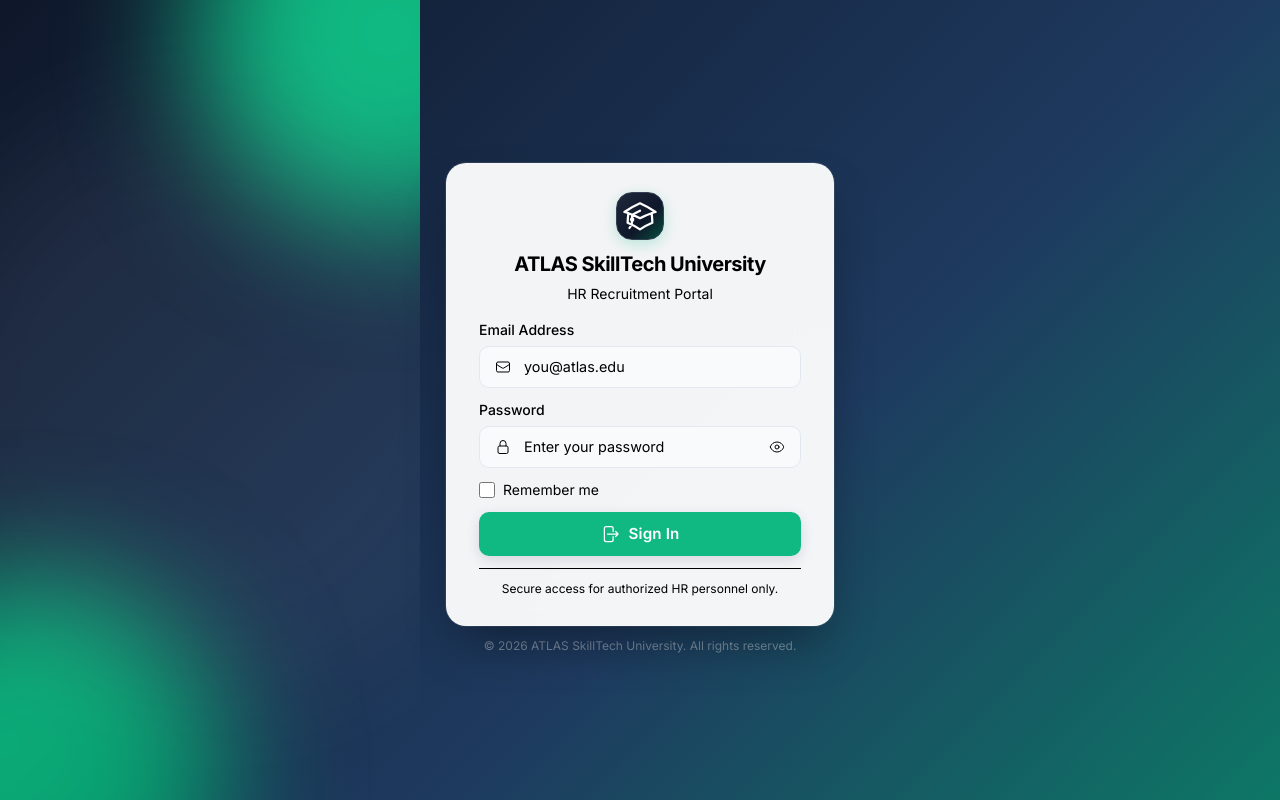
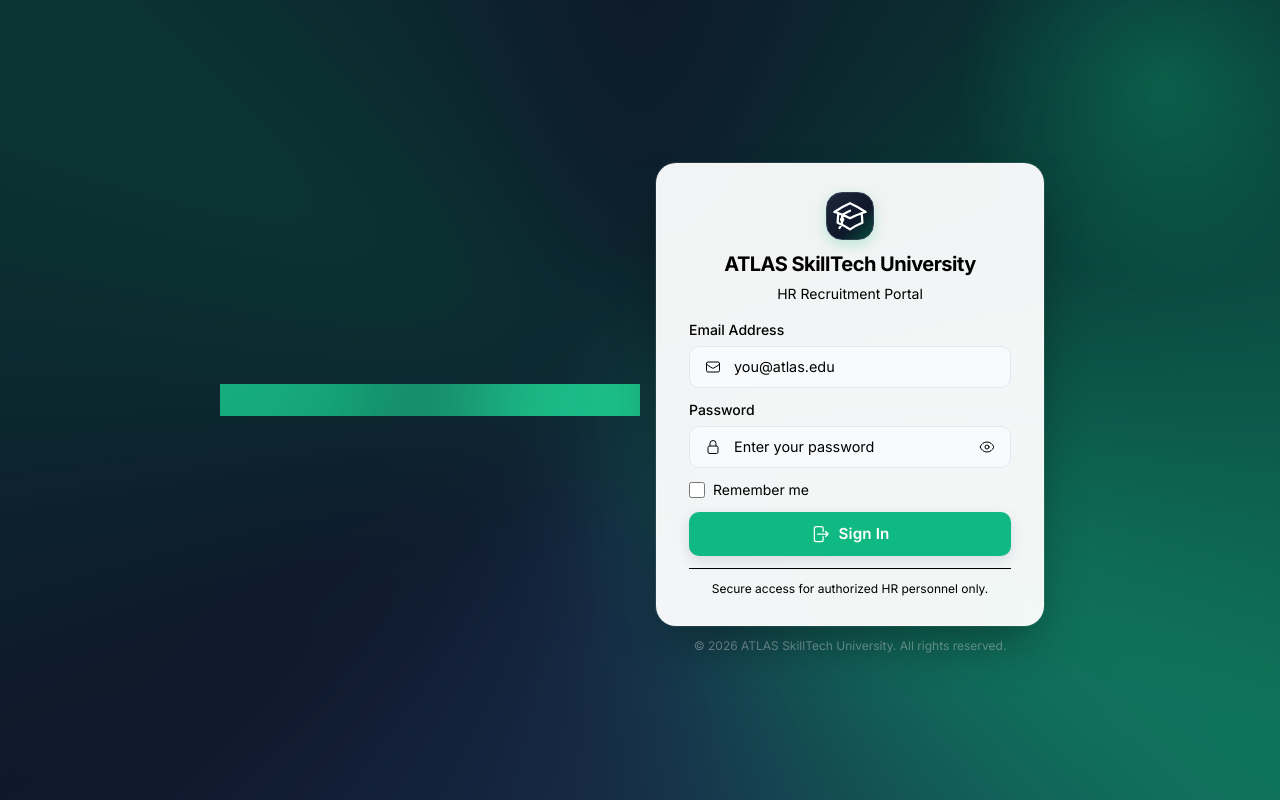
Before and after one commit to atlasskilltech/atlas-recruitment-portal, a Node server app: page /login in a window 1280 px wide. Run offline with Node 20, Linux system fonts and the light colour scheme; some libraries are stand-ins or nearby versions.

Commit message:
Fix login page background: replace broken gradient with animated orbs
The linear-gradient with background-size:300% created visible hard edges
(solid green band on left). Replaced with:
- Dark slate base (#0f172a)
- Conic gradient ::before pseudo-element with blur(80px) for smooth
  color transitions, rotating via animation
- Floating emerald orb ::after with float animation
- Glass morphism login card with z-index above background
- No more hard edges or visible gradient boundaries

https://claude.ai/code/session_017SzGmjJAEfKD9cDcno1EbZ

```diff
--- a/src/public/css/theme-override.css
+++ b/src/public/css/theme-override.css
@@ -379,16 +379,25 @@ input[type="file"].form-input:hover {
 /* ═══ Modern Login Page ═══ */
 @keyframes gradientShift {
   0% { background-position: 0% 50%; }
-  25% { background-position: 100% 50%; }
-  50% { background-position: 100% 100%; }
-  75% { background-position: 0% 100%; }
+  50% { background-position: 100% 50%; }
   100% { background-position: 0% 50%; }
 }
-/* Split layout: left side branding, right side form */
+
+@keyframes float1 {
+  0%,100% { transform: translate(0, 0) scale(1); }
+  33% { transform: translate(30px, -50px) scale(1.1); }
+  66% { transform: translate(-20px, 20px) scale(0.9); }
+}
+
+@keyframes float2 {
+  0%,100% { transform: translate(0, 0) scale(1); }
+  33% { transform: translate(-40px, 30px) scale(1.05); }
+  66% { transform: translate(25px, -40px) scale(0.95); }
+}
+
+/* Fullscreen animated background */
 .bg-gradient-hero {
-  background: linear-gradient(-45deg, #0f172a 0%, #1e293b 20%, #064e3b 40%, #059669 60%, #1e3a5f 80%, #0f172a 100%) !important;
-  background-size: 300% 300% !important;
-  animation: gradientShift 12s ease infinite !important;
+  background: #0f172a !important;
   min-height: 100vh !important;
   height: 100vh !important;
   overflow: hidden !important;
@@ -396,6 +405,44 @@ input[type="file"].form-input:hover {
   align-items: center !important;
   justify-content: center !important;
   padding: 0 !important;
+  position: relative !important;
+}
+
+/* Animated gradient layer */
+.bg-gradient-hero::before {
+  content: '' !important;
+  position: absolute !important;
+  inset: -50% !important;
+  background: conic-gradient(from 0deg at 50% 50%,
+    #0f172a 0deg,
+    #064e3b 60deg,
+    #10b981 120deg,
+    #1e3a5f 180deg,
+    #0f172a 240deg,
+    #064e3b 300deg,
+    #0f172a 360deg
+  ) !important;
+  animation: gradientShift 20s linear infinite !important;
+  background-size: 100% 100% !important;
+  filter: blur(80px) !important;
+  opacity: 0.6 !important;
+  pointer-events: none !important;
+  z-index: 0 !important;
+}
+
+/* Floating orb 1 */
+.bg-gradient-hero::after {
+  content: '' !important;
+  position: absolute !important;
+  width: 400px !important;
+  height: 400px !important;
+  top: -10% !important;
+  right: -5% !important;
+  border-radius: 50% !important;
+  background: radial-gradient(circle, rgba(16,185,129,0.3) 0%, transparent 70%) !important;
+  animation: float1 15s ease-in-out infinite !important;
+  pointer-events: none !important;
+  z-index: 0 !important;
 }
 
 /* Login wrapper — glass card effect */
@@ -404,6 +451,8 @@ input[type="file"].form-input:hover {
   width: 100% !important;
   max-width: 420px !important;
   padding: 16px !important;
+  position: relative !important;
+  z-index: 10 !important;
 }
 
 .card.shadow-brand-lg,
```
